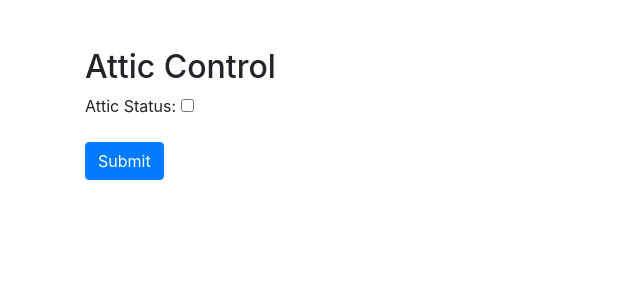
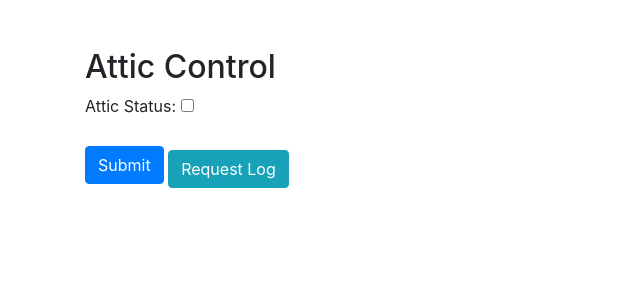
Before and after one commit to poqob/iot-restaurant-server, a Flask app: a page that uses app/templates/admin_desk.html in a window 1280 px wide. Shown: the top 300 px of the page, without its empty margins (0-640 px from the left). Run offline with Flask 3, Linux system fonts and the light colour scheme; data comes from the database, SQL or seed files in the repository; some libraries are stand-ins or nearby versions.

Commit message:
admin panel.

```diff
--- a/app/app.py
+++ b/app/app.py
@@ -174,6 +174,39 @@ def log():
             return "{error}"
 
 
+@app.route("/log", methods=["GET"])
+def log():
+    if request.method == "GET":
+        connection = get_db()
+        cursor = connection.cursor()
+        try:
+            request = api_esp.log()
+            log = Log.parse(request)
+            timestamp = datetime.now()
+            time_str = timestamp.strftime("%Y-%m-%d %H:%M:%S")
+            if log:
+                serialized = json.dumps(request).replace('"', '""')
+
+                query = (
+                    'insert into log (log,timestamp) values ("'
+                    + serialized
+                    + '","'
+                    + time_str
+                    + '");'
+                )
+
+                cursor.execute(query)
+                connection.commit()
+                return log.serialize()
+
+            cursor.execute("select * from log;")
+            data = cursor.fetchall()
+            return {"log": data}
+        except sqlite3.Error as e:
+            print(e)
+            return "{error}"
+
+
 # incoming data is json object with desk_rfid(string) and attic status(0-1) fields.
 @app.route("/attic", methods=["POST"])
 def attic():
--- a/app/templates/admin_desk.html
+++ b/app/templates/admin_desk.html
@@ -27,6 +27,10 @@
                     data-off-text="Closed">
             </div>
             <button type="button" class="btn btn-primary" onclick="submitForm()">Submit</button>
+
+            <!-- Add the log request button -->
+            <button type="button" class="btn btn-info mt-2" onclick="requestLog()">Request Log</button>
+            <div id="logResult" class="mt-2"></div>
         </form>
     </div>
 
@@ -66,6 +70,23 @@
                     // Handle errors
                 });
         }
+
+        // Function to request log from the server
+        function requestLog() {
+            fetch("/log", {
+                method: "GET",
+            })
+                .then(response => response.json())
+                .then(data => {
+                    console.log("Log response:", data);
+                    // Display the log result in the logResult div
+                    document.getElementById("logResult").innerText = "Log Result: " + JSON.stringify(data);
+                })
+                .catch(error => {
+                    console.error("Error:", error);
+                    // Handle errors
+                });
+        }
     </script>
 
 </body>
```
Also changed, not shown: app/api/espApi.py (+4 -5 lines).
